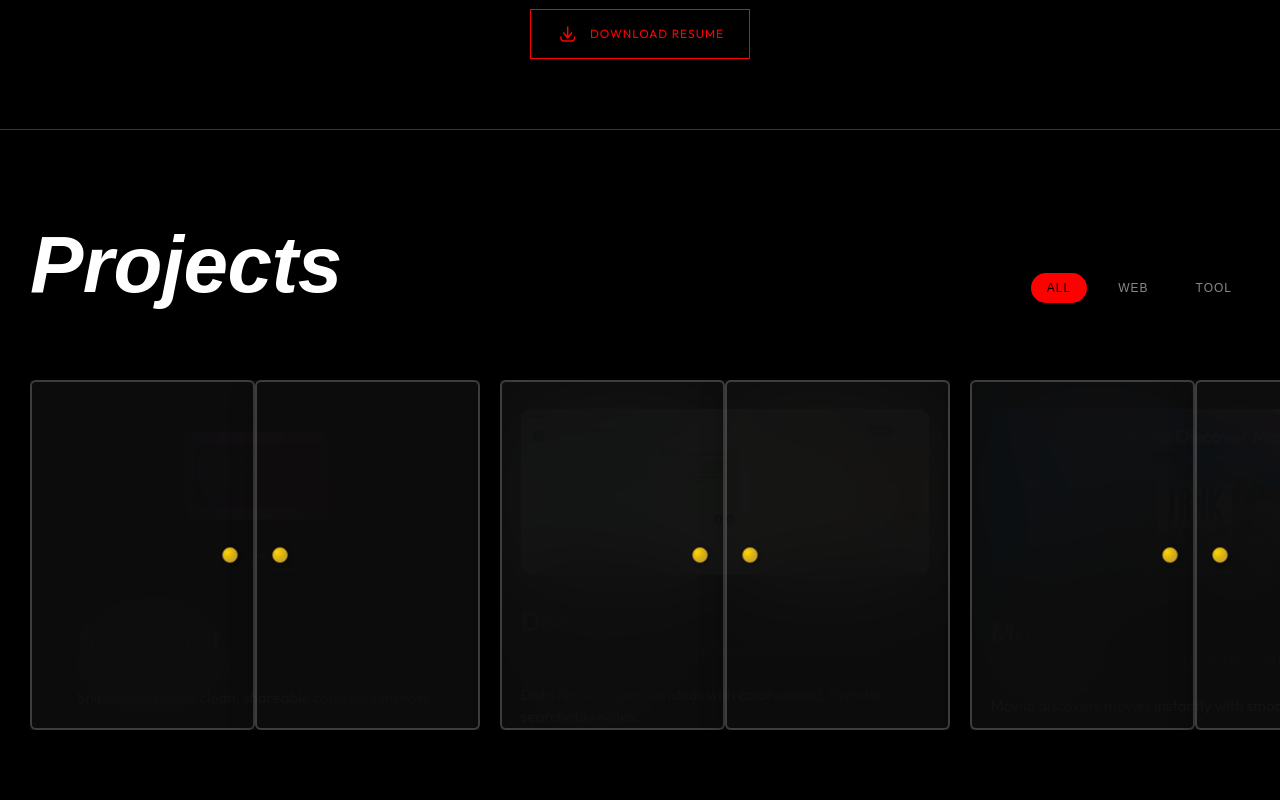
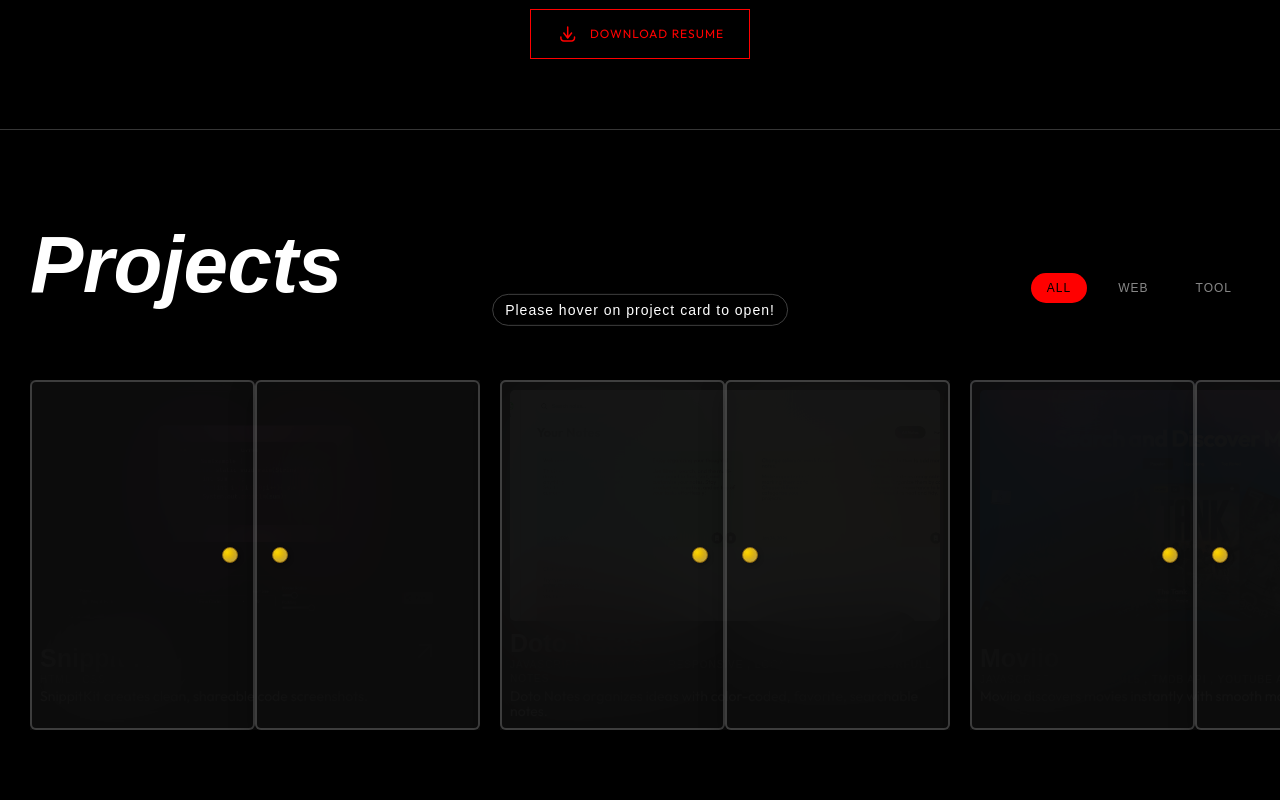
Before and after one commit to byllzz/portfolio, a React (Vite) app: page / in a window 1280 px wide. Shown: the part 1480-2280 px from the top of the page. Built offline with nearby package versions, Linux system fonts and the light colour scheme; a web font is replaced by a local one.

Commit message:
adding project open guide tooltip

```diff
--- a/src/sections/Projects.jsx
+++ b/src/sections/Projects.jsx
@@ -33,6 +33,10 @@ export default function Projects () {
 
   return (
     <section className={styles.projectsSection}>
+      {/* guide to open project */}
+      <div className={styles.projectGuide}>
+        <article>Please hover on project card to open!</article>
+      </div>
       {/* Header */}
       <motion.div
         className={styles.projectsHeader}
--- a/src/styles/Projects.module.css
+++ b/src/styles/Projects.module.css
@@ -7,6 +7,22 @@
   align-items: flex-start;
   gap: 30px;
   overflow: hidden;
+  position: relative;
+}
+.projectGuide{
+  position: absolute;
+  top: 25%;
+  left: 50%;
+  transform: translate(-50% , -50%);
+   background-color: #000;
+   padding: 5px 12px;
+  border-radius: 99px;
+  border: 1px solid rgb(63, 63, 63);
+}
+.projectGuide article {
+  font-family: "Jetbrains Mono" ,sans-serif;
+  font-size: 14px;
+  letter-spacing: 1px;
 }
 .projectsHeader {
   display: flex;
@@ -96,7 +112,8 @@
 .skyDoor {
   width: 100%;
   height: 100%;
-  position: relative;
+  position: absolute;
+  inset: 0;
   margin-bottom: 25px;
   perspective: 1200px;
   z-index: 10;
@@ -191,30 +208,24 @@
 }
 
 .doorContent {
-  position:absolute;
-  left: 0;
-  top:0;
-width: 100%;
+ width: 100%;
   height: 100%;
-  z-index: 2;
+
   display: grid;
-  grid-template-rows: 50% 50%;
+  grid-template-rows: 70% 30%;
   align-items: center;
-  gap: 10px;
-  justify-content: center;
-  transform: translateY(20px) scale(0.95);
+  gap: 5px;
   transition:
     opacity 0.4s ease 0.4s,
     transform 0.4s ease 0.4s;
-    padding-inline: 10px;
+    padding: 10px;
 }
 
  .projectShot {
   width: 100%;
   height: 100%;
   object-fit: cover;
-  z-index: -1;
-  border-radius: 12px;
+  border-radius: 5px;
 }
 
 .projectInfo {
@@ -222,26 +233,27 @@ width: 100%;
   flex-direction: column;
   align-items: flex-start;
   justify-content: flex-start;
-  gap: 8px;
+  gap: 2px;
   position: relative;
 }
 .doorContent h1 {
 font-family: "Instrument Serif" , sans-serif;
-font-size: 30px;
+font-size: 25px;
 font-style:normal;
 font-weight: bold;
 }
 .projectInfo span {
   font-family: "Jetbrains Mono" ,sans-serif;
-  font-size: 12px;
+  font-size: 10px;
   letter-spacing: 1px;
   color: #888888;
   text-transform: uppercase;
 }
 
 .projectInfo p {
-  font-size: 16px;
+  font-size: 14px;
   font-family: "Outfit" ,sans-serif;
+  line-height: 1.1;
 }
 .liveBtn {
   position: absolute;
```
